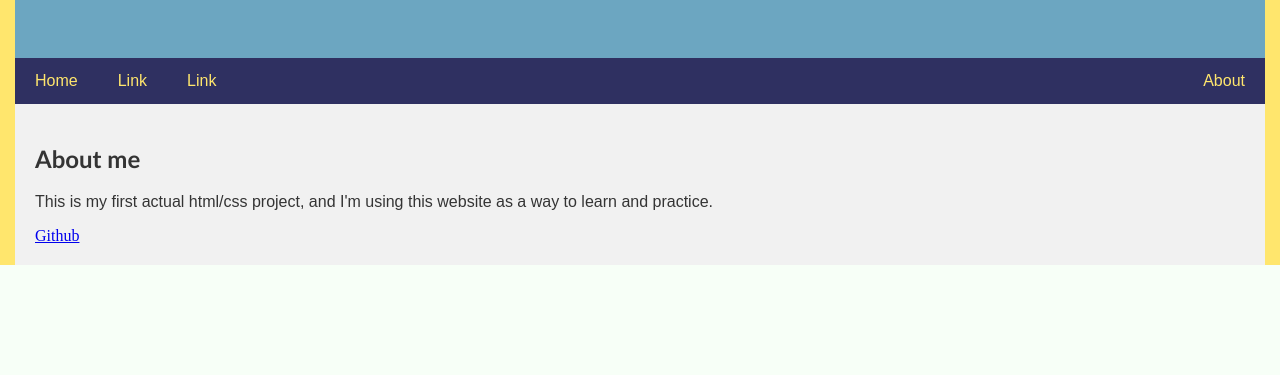
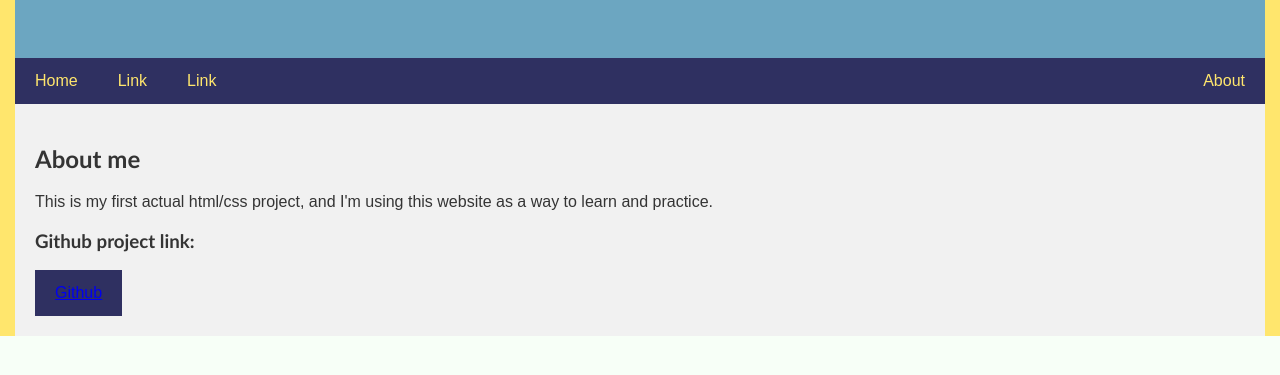
Before and after one commit to Calstructure/calstructure.github.io, a plain HTML site: page about.html in a window 1280 px wide. Shown: the part 247-622 px from the top of the page. Drawn offline with Linux system fonts and the light colour scheme.

Commit message:
Update about.html

```diff
--- a/about.html
+++ b/about.html
@@ -48,6 +48,16 @@
                 background-color: #6CA6C1;
                 color: #343434;}
             .navbar a.right {float: right;}
+            .githublink {background-color: #2F3061;
+                float: left;
+                display: block;
+                color: #FFE66D;
+                text-align: center;
+                font-family: Arial, Helvetica, sans-serif;
+                padding: 14px 20px;
+                text-decoration: none;}
+            .githublink:hover {background-color: #6CA6C1;
+                color: #343434;}
         </style>
     </head>
         <div class="header">
@@ -61,10 +71,13 @@
             <a href="about.html" class="right">About</a>
         </div>
             <div class="row">
-            <div class="side">
-                <h2>About me</h2>
-                <p>This is my first actual html/css project, and I'm using this website as a way to learn and practice.</p>
-                <a href="https://github.com/Calstructure/calstructure.github.io">Github</a>
+                <div class="side">
+                    <h2>About me</h2>
+                    <p>This is my first actual html/css project, and I'm using this website as a way to learn and practice.</p>
+                    <h3>Github project link:</h3>
+                <div class="githublink">
+                    <a href="https://github.com/Calstructure/calstructure.github.io">Github</a>
+                </div>
             </div>
         </div>
         <body>
```
